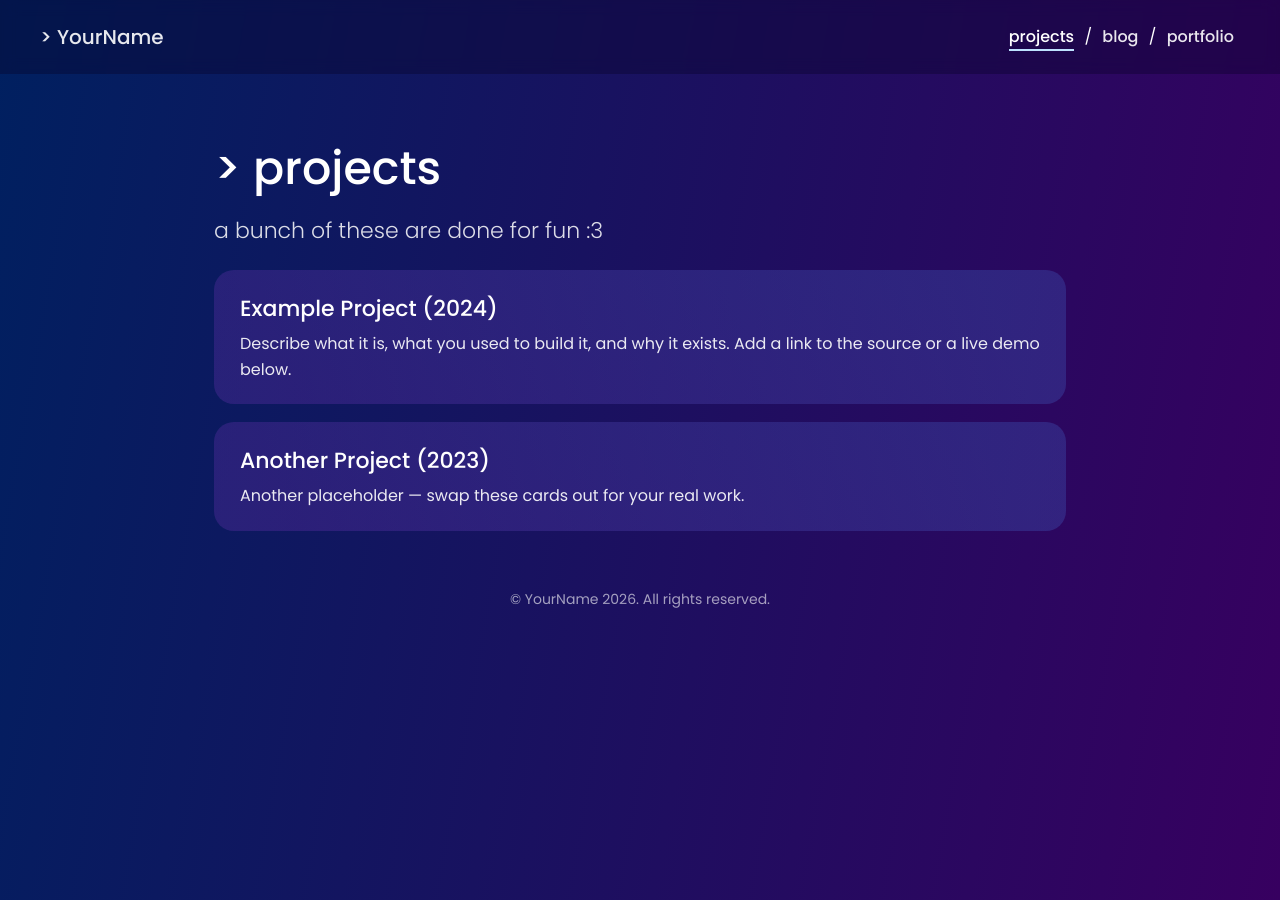
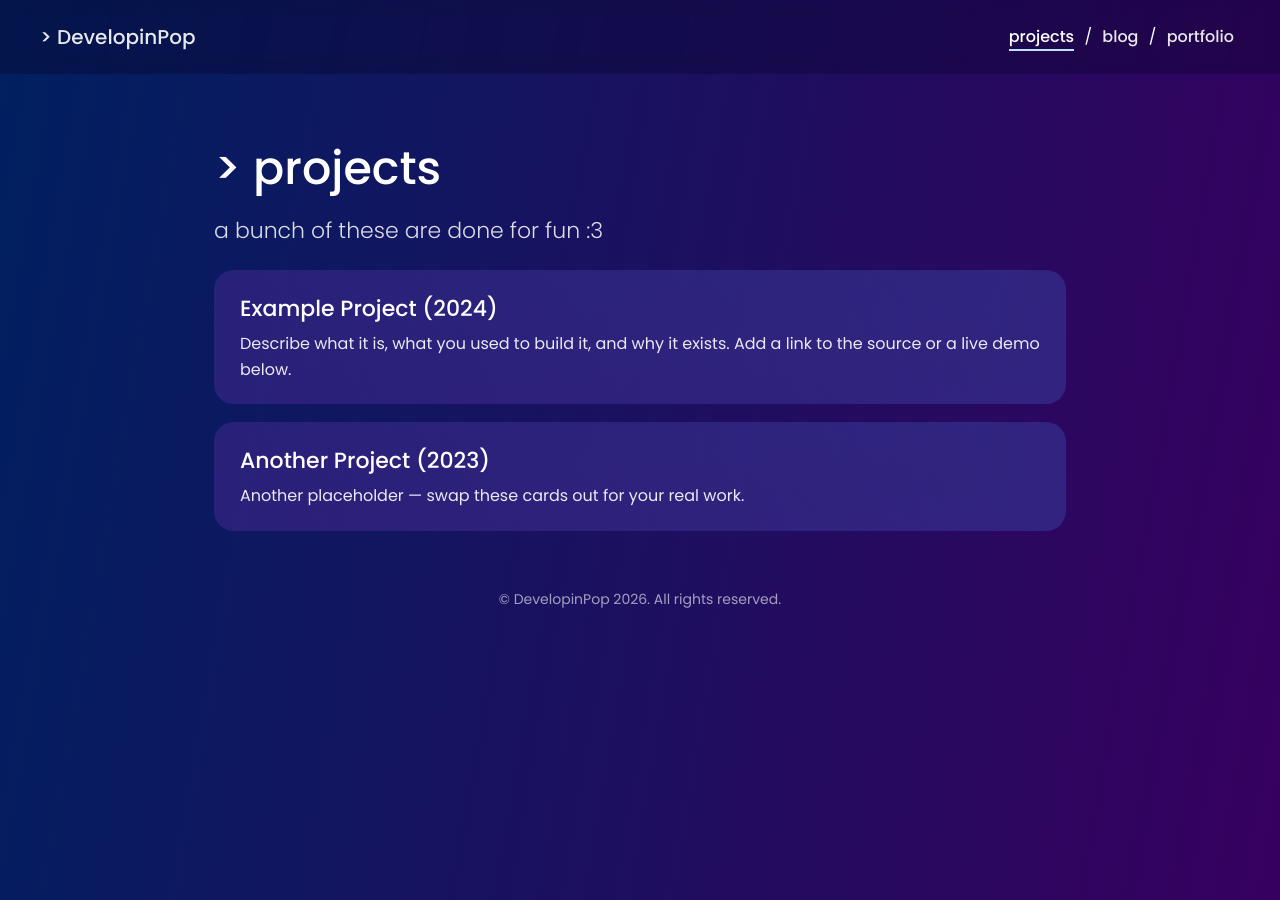
Before and after one commit to DevelopinPop/developinpop.github.io, a Jekyll site: the page built from projects/index.md, in a window 1280 px wide. Built offline with Jekyll 4.4.1, drawn with Linux system fonts in a browser that asks for light colours.

Commit message:
Update _config.yml

```diff
--- a/_config.yml
+++ b/_config.yml
@@ -1,8 +1,8 @@
-title: YourName
+title: DevelopinPop
 tagline: welcome to my silly website!
 description: >-
-  YourName's personal site — projects, portfolio, and a blog.
-author: YourName
+  welcome to my silly website!
+author: DevelopinPop
 email: you@example.com
 
 # Change baseurl to "/REPO_NAME" if this is NOT a <username>.github.io repo,
```
